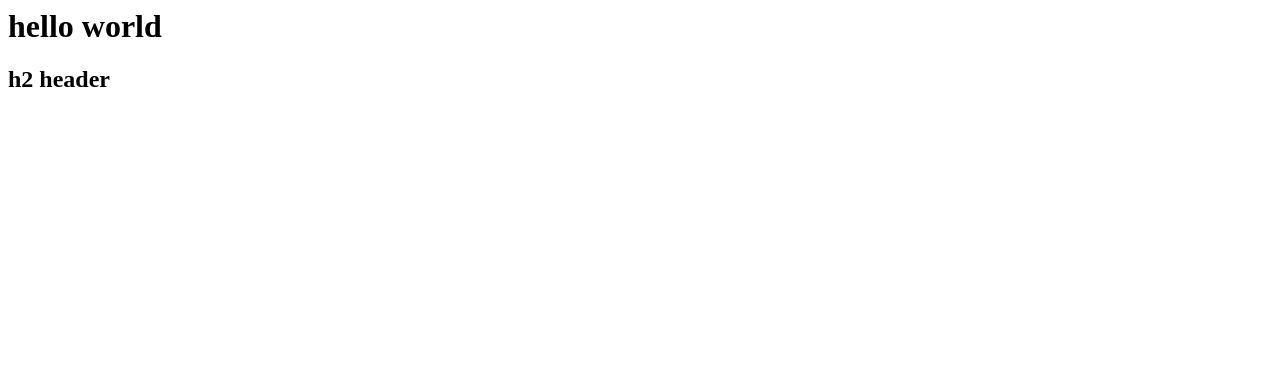
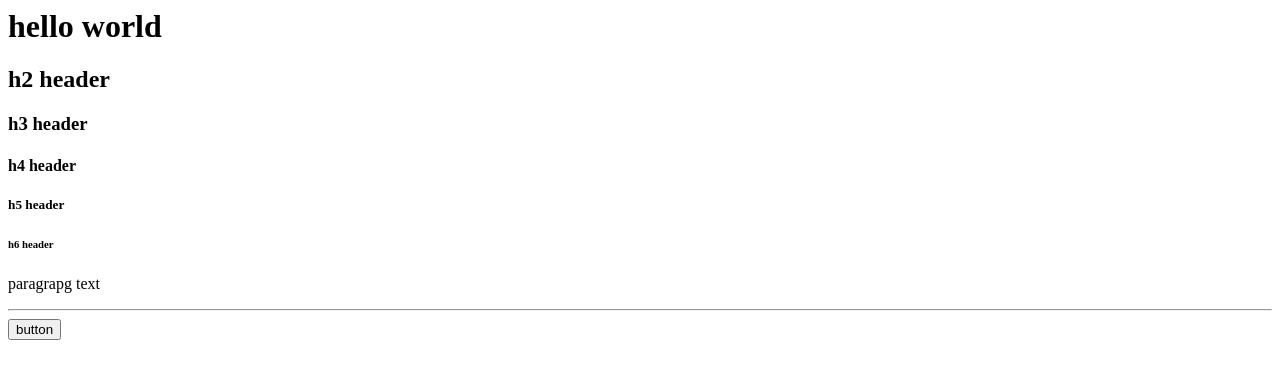
Before and after one commit to 226614/august-20, a plain HTML site: page index.html in a window 1280 px wide. Drawn offline with Linux system fonts and the light colour scheme.

Commit message:
Update index.html

```diff
--- a/index.html
+++ b/index.html
@@ -1,2 +1,12 @@
 <h1>hello world</h1>
 <h2>h2 header</h2>
+<h3>h3 header</h3>
+<h4>h4 header</h4>
+<h5>h5 header</h5>
+<h6>h6 header</h6>
+
+<p>paragrapg text</p>
+
+<hr />
+
+<button>button</button>
```
